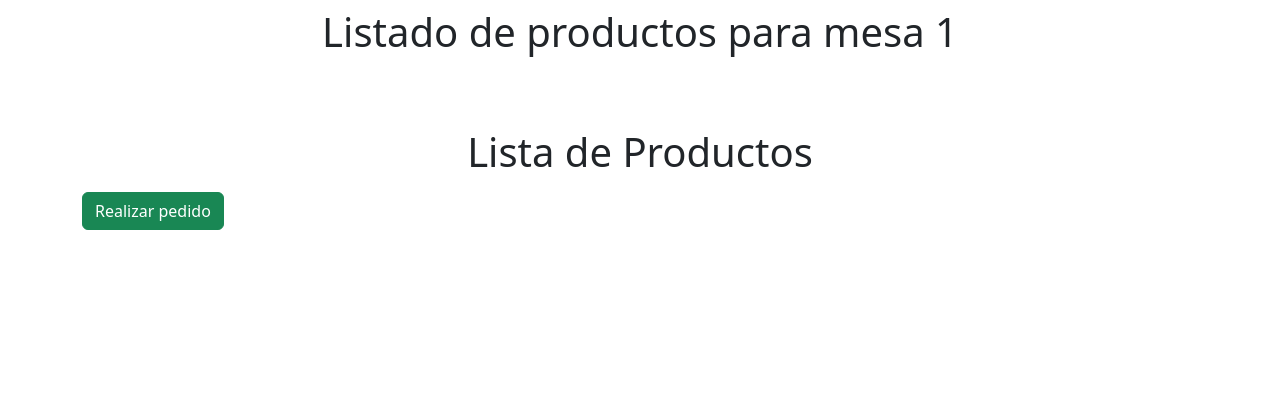
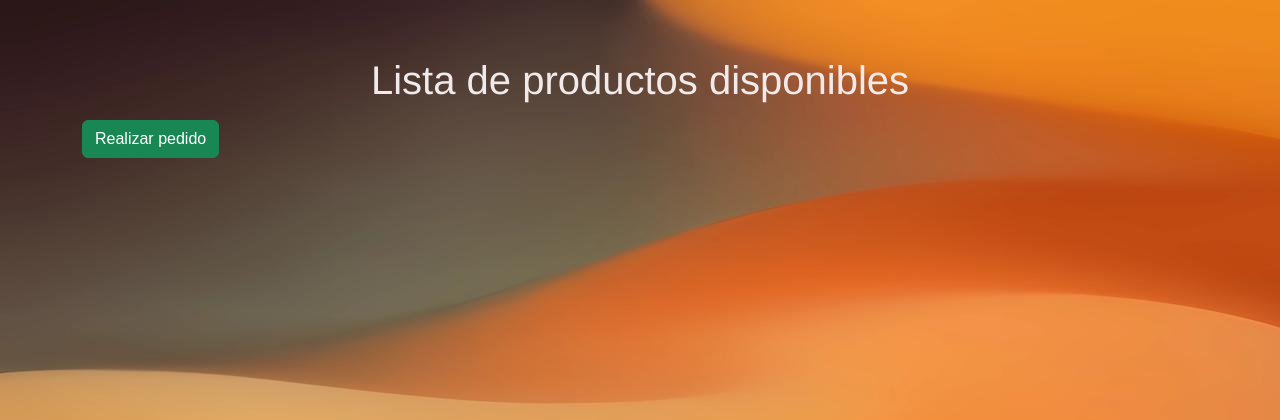
Before and after one commit to Juandoqg/Restaurante, a Django app: page /savePedido/1 in a window 1280 px wide. Shown: the top 420 px of the page. Run offline with Django 5.2, Linux system fonts and the light colour scheme; a user stored in the database is signed in; some libraries are stand-ins or nearby versions.

Commit message:
Link de css al tomar pedido para que se vean bien

```diff
--- a/myapp/templates/showProduct.html
+++ b/myapp/templates/showProduct.html
@@ -25,6 +25,7 @@
       href="{% static 'img/Logo-icono.svg' %}"
       type="image/png"
     />
+
   </head>
   <body>
     <div class="container my-5">
--- a/myapp/templates/tomarPedido.html
+++ b/myapp/templates/tomarPedido.html
@@ -8,14 +8,14 @@
     <!-- Bootstrap CSS -->
     <link href="https://cdn.jsdelivr.net/npm/bootstrap@5.3.0-alpha1/dist/css/bootstrap.min.css" rel="stylesheet">
     <script src="https://cdn.jsdelivr.net/npm/sweetalert2@10"></script>
+    <link rel="stylesheet" type="text/css" href="{% static 'css/Showproduct.css' %}" />
 </head>
 <body>
 <div class="container mt-2">
     <div class="card-body d-flex flex-column">
-        <h1 class="text-center mb-4">Listado de productos para mesa {{ idMesa }}</h1>
         <div class="row">
           <div class="container my-5">
-            <h1 class="text-center mb-4">Lista de Productos</h1>
+            <h1 class="text-center mb-4">Lista de productos disponibles</h1>
             <form id="pedidoForm" action="{% url 'savePedido' idMesa %}" method="post">
               {% csrf_token %}
               <div class="row row-cols-1 row-cols-md-3 g-4">
```
Also changed, not shown: db.sqlite3.
